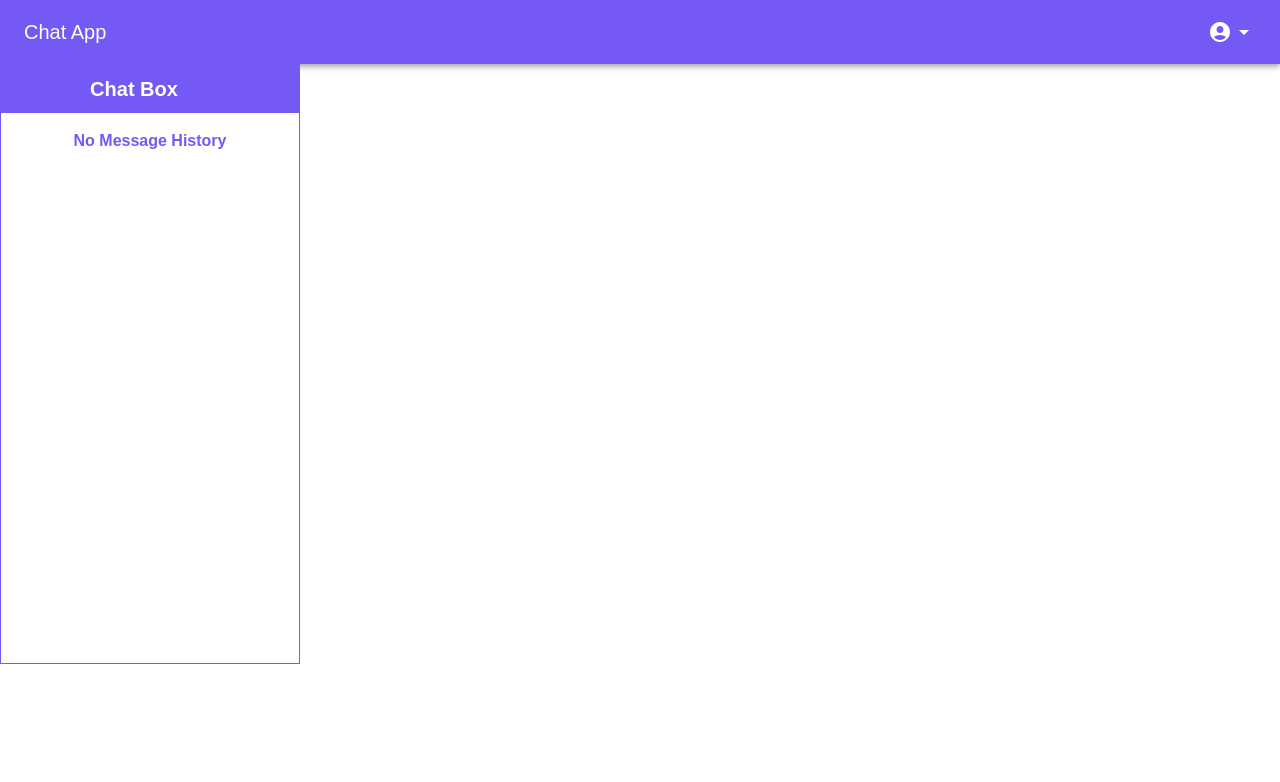
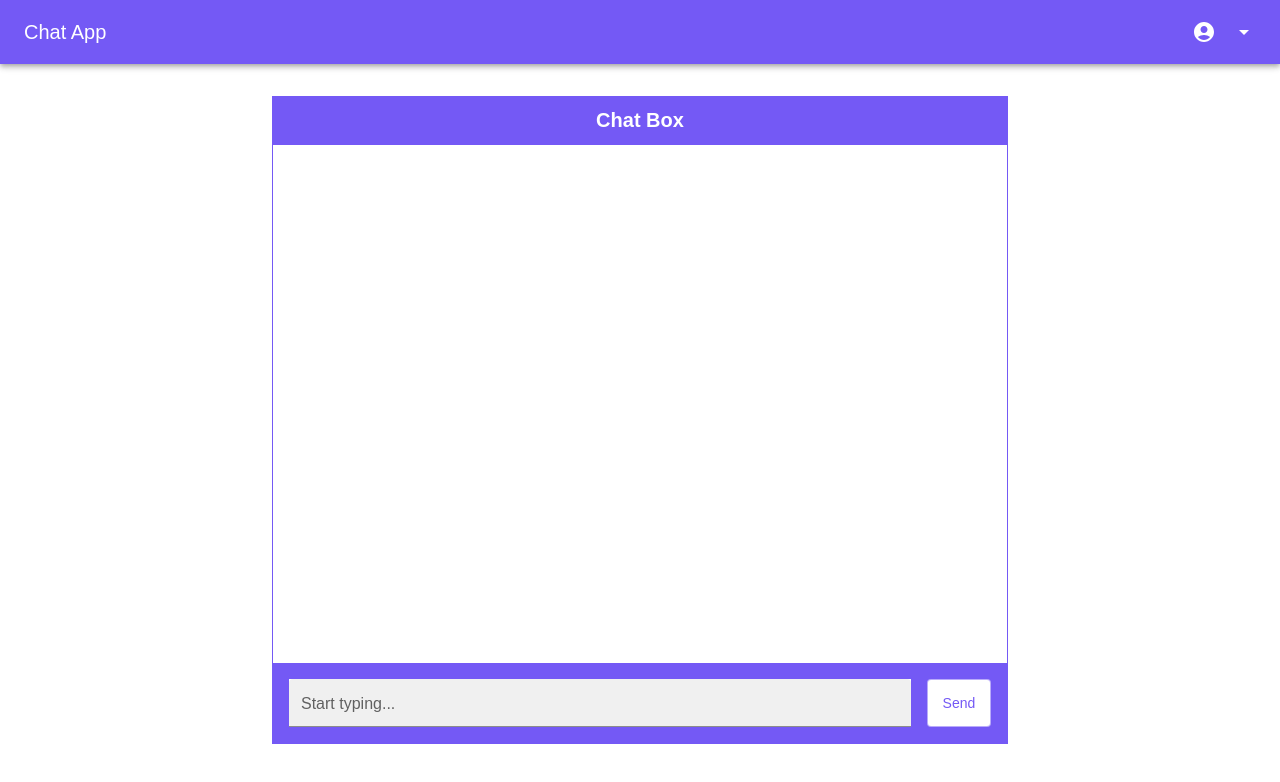
Before and after one commit to NnamdiAnyaele/simple-chat-app, a React (Create React App) app: page /dashboard in a window 1280 px wide. Shown: the top 782 px of the page. Built offline with nearby package versions, Linux system fonts and the light colour scheme.

Commit message:
feat: make chatbox functional
Made chatbox functtional, all users receive messages
almost immediately

```diff
--- a/src/App.js
+++ b/src/App.js
@@ -16,7 +16,7 @@ import "react-toastify/dist/ReactToastify.css";
 if (auth.authenticate()) {
 	const name = sessionStorage.getItem("name");
 	const userId = sessionStorage.getItem(TAB_ID_KEY);
-	const messages = JSON.parse(sessionStorage.getItem("messages")) || [];
+	const messages = JSON.parse(localStorage.getItem("messages")) || [];
 	store.dispatch(
 		loginSuccess({
 			name,
--- a/src/components/common/ChatBox.jsx
+++ b/src/components/common/ChatBox.jsx
@@ -1,10 +1,63 @@
 import { useState, useEffect, useRef } from "react";
-import { useSelector } from "react-redux";
+import { useSelector, useDispatch } from "react-redux";
 import Box from "@mui/material/Box";
 import Typography from "@mui/material/Typography";
-import IconButton from "@mui/material/IconButton";
 import TextField from "@mui/material/TextField";
-import ArrowBackIosIcon from "@mui/icons-material/ArrowBackIos";
+import Button from "@mui/material/Button";
+
+import { setMessage, updateMessage } from "../../slices/messageSlice";
+import { toast } from "react-toastify";
+
+const style = {
+	width: "46rem",
+	maxWidth: "46rem",
+};
+
+const headerStyle = {
+	p: "0.5rem",
+	backgroundColor: "primary.main",
+	display: "flex",
+	alignItems: "center",
+	justifyContent: "center",
+};
+
+const headerTextStyle = {
+	fontWeight: "bold",
+	textTransform: "capitalize",
+	color: "#fff",
+	margin: "0 auto",
+	textAlign: "center",
+};
+
+const mainContainerStyle = {
+	width: "100%",
+	height: "100%",
+	overflow: "auto",
+	display: "flex",
+	flexDirection: "column",
+	border: "1px solid #7459F5",
+};
+
+const noMessagesStyle = {
+	display: "flex",
+	justifyContent: "center",
+	alignItems: "Center",
+	height: "100%",
+	width: "100%",
+};
+
+const noMessageTextStyle = {
+	textTransform: "capitalize",
+	textAlign: "center",
+	fontWeight: "bold",
+};
+
+const mainMessageContainerStyle = {
+	flexGrow: 1,
+	display: "flex",
+	flexDirection: "column",
+	padding: "1rem",
+};
 
 const myMessageStyles = {
 	marginLeft: "auto",
@@ -20,8 +73,30 @@ const myMessageBodyStyles = {
 	color: "#fff",
 };
 
+const chatBoxFooterStyle = {
+	p: "1rem",
+	backgroundColor: "#7459F5",
+	display: "flex",
+};
+
+const formStyle = {
+	backgroundColor: "#fff",
+	mr: "1rem",
+	width: "90%",
+};
+
+const buttonStyle = {
+	textTransform: "capitalize",
+	backgroundColor: "#fff",
+	"&:hover": {
+		backgroundColor: "#fff",
+	},
+};
+
 const ChatBox = () => {
-	const { messages, user } = useSelector((state) => state.message);
+	const { user } = useSelector((state) => state.auth);
+	const { messages } = useSelector((state) => state.message);
+	const dispatch = useDispatch();
 
 	const [typedMessage, setTypedMessage] = useState("");
 
@@ -32,88 +107,53 @@ const ChatBox = () => {
 
 	useEffect(scrollToBottom, [messages]);
 
-	const handleSubmit = (event) => {};
+	const handleSubmit = (event) => {
+		event.preventDefault();
+		if (!typedMessage) {
+			toast.error("Please enter a message");
+			return;
+		}
+		dispatch(setMessage({ message: typedMessage, user }));
+		setTypedMessage("");
+	};
+
+	useEffect(() => {
+		const messagetUpdateInterval = setInterval(() => {
+			dispatch(updateMessage());
+		}, 1000);
+
+		return () => {
+			clearInterval(messagetUpdateInterval);
+		};
+	}, [dispatch]);
+
+	console.log({ messages });
 
 	return (
-		<Box
-			sx={{
-				height: "75vh",
-				maxWidth: "300px",
-				border: "1px solid #7459F5",
-			}}
-		>
-			<Box
-				sx={{
-					p: "0.5rem",
-					backgroundColor: "primary.main",
-					display: "flex",
-					alignItems: "center",
-					justifyContent: "center",
-				}}
-			>
-				<Typography
-					variant="h6"
-					color="primary"
-					sx={{
-						fontWeight: "bold",
-						textTransform: "capitalize",
-						color: "#fff",
-						margin: "0 auto",
-						textAlign: "center",
-					}}
-				>
+		<Box sx={style}>
+			<Box sx={headerStyle}>
+				<Typography variant="h6" color="primary" sx={headerTextStyle}>
 					chat box
 				</Typography>
-				<IconButton sx={{ visibility: "hidden" }}>
-					<ArrowBackIosIcon sx={{ color: "#fff", fontSize: "1rem" }} />
-				</IconButton>
 			</Box>
 
-			<Box
-				sx={{
-					display: "flex",
-					flexDirection: "column",
-					width: "100%",
-					padding: "1rem",
-					height: "100%",
-					overflow: "auto",
-				}}
-			>
+			<Box sx={mainContainerStyle}>
 				{messages?.length < 1 && (
-					<Box
-						sx={{
-							display: "flex",
-							justifyContent: "center",
-							alignItems: "Center",
-						}}
-					>
-						<Typography
-							variant="body1"
-							color="primary"
-							sx={{
-								textTransform: "capitalize",
-								textAlign: "center",
-								fontWeight: "bold",
-							}}
-						>
+					<Box sx={noMessagesStyle}>
+						<Typography variant="body1" color="primary" sx={noMessageTextStyle}>
 							no message history
 						</Typography>
 					</Box>
 				)}
 
-				<Box
-					sx={{
-						display: "flex",
-						flexDirection: "column",
-					}}
-				>
+				<Box sx={mainMessageContainerStyle}>
 					{messages?.map((item, index) => (
 						<Box
 							key={index}
 							sx={{
 								maxWidth: "70%",
 								marginBottom: "1rem",
-								// ...(userId === item.user.id && myMessageStyles),
+								...(user.userId === item.userId && myMessageStyles),
 							}}
 						>
 							<Box
@@ -123,34 +163,44 @@ const ChatBox = () => {
 									border: "1px solid #cccccc",
 									borderRadius: "14px 14px 14px 0",
 									padding: "0.5rem",
-									// ...(userId === item.user.id && myMessageBodyStyles),
+									...(user.userId === item.userId && myMessageBodyStyles),
 								}}
 							>
-								{item.plain_response}
+								{item.message}
 							</Box>
-							<Box>
+							{/* <Box>
 								<Typography variant="caption">{item.created_at}</Typography>
-							</Box>
+							</Box> */}
 						</Box>
 					))}
 					<div ref={messagesEndRef} />
-					{/* <Box
+				</Box>
+				<Box sx={chatBoxFooterStyle}>
+					<Box
 						component="form"
 						noValidate
 						autoComplete="off"
-						sx={{ width: "100%", mt: "auto" }}
+						sx={formStyle}
 						onSubmit={handleSubmit}
 					>
 						<TextField
-							id="outlined-basic"
-							label="Comment"
-							variant="outlined"
+							label="Start typing..."
+							variant="filled"
 							value={typedMessage}
 							onChange={(e) => setTypedMessage(e.target.value)}
 							fullWidth
-							placeholder="Write a comment..."
+							size="small"
 						/>
-					</Box> */}
+					</Box>
+
+					<Button
+						variant="outlined"
+						color="primary"
+						sx={buttonStyle}
+						onClick={handleSubmit}
+					>
+						send
+					</Button>
 				</Box>
 			</Box>
 		</Box>
--- a/src/components/common/Navbar.jsx
+++ b/src/components/common/Navbar.jsx
@@ -1,5 +1,5 @@
 import { useState } from "react";
-import { useDispatch } from "react-redux";
+import { useDispatch, useSelector } from "react-redux";
 import AppBar from "@mui/material/AppBar";
 import Box from "@mui/material/Box";
 import Toolbar from "@mui/material/Toolbar";
@@ -9,12 +9,12 @@ import MenuItem from "@mui/material/MenuItem";
 import Menu from "@mui/material/Menu";
 import ArrowDropDownIcon from "@mui/icons-material/ArrowDropDown";
 import AccountCircle from "@mui/icons-material/AccountCircle";
-import MoreIcon from "@mui/icons-material/MoreVert";
 
 import { logout } from "../../slices/authSlice";
 
 export default function Navbar() {
 	const dispatch = useDispatch();
+	const { user } = useSelector((state) => state.auth);
 
 	const [anchorEl, setAnchorEl] = useState(null);
 	const [mobileMoreAnchorEl, setMobileMoreAnchorEl] = useState(null);
@@ -33,10 +33,6 @@ export default function Navbar() {
 	const handleMenuClose = () => {
 		setAnchorEl(null);
 		handleMobileMenuClose();
-	};
-
-	const handleMobileMenuOpen = (event) => {
-		setMobileMoreAnchorEl(event.currentTarget);
 	};
 
 	const menuId = "primary-search-account-menu";
@@ -89,7 +85,7 @@ export default function Navbar() {
 						Chat App
 					</Typography>
 					<Box sx={{ flexGrow: 1 }} />
-					<Box sx={{ display: { xs: "none", md: "flex" } }}>
+					<Box>
 						<IconButton
 							size="large"
 							edge="end"
@@ -100,19 +96,13 @@ export default function Navbar() {
 							color="inherit"
 						>
 							<AccountCircle />
+							<Typography
+								variant="body2"
+								sx={{ fontWeight: 500, m: "0 0.5rem" }}
+							>
+								{user?.name}
+							</Typography>
 							<ArrowDropDownIcon />
-						</IconButton>
-					</Box>
-					<Box sx={{ display: { xs: "flex", md: "none" } }}>
-						<IconButton
-							size="large"
-							aria-label="show more"
-							aria-controls={mobileMenuId}
-							aria-haspopup="true"
-							onClick={handleMobileMenuOpen}
-							color="inherit"
-						>
-							<MoreIcon />
 						</IconButton>
 					</Box>
 				</Toolbar>
--- a/src/slices/messageSlice.js
+++ b/src/slices/messageSlice.js
@@ -9,16 +9,25 @@ const messageSlice = createSlice({
 	},
 	reducers: {
 		setMessage(state, action) {
-			const { message, userId, name } = action.payload;
-			state.messages = [...state.messages, { message, userId, name }];
-			sessionStorage.setItem("messages", JSON.stringify(state.messages));
+			const { message, user } = action.payload;
+			state.messages = [
+				...state.messages,
+				{ message, userId: user.userId, name: user.name },
+			];
+			localStorage.setItem("messages", JSON.stringify(state.messages));
 		},
 		recoverMesages(state, action) {
 			state.messages = action.payload;
 		},
+		updateMessage(state, action) {
+			const currentMessages = localStorage.getItem("messages");
+			const messages = JSON.parse(currentMessages);
+			state.messages = messages;
+		},
 	},
 });
 
-export const { setMessage, recoverMesages } = messageSlice.actions;
+export const { setMessage, recoverMesages, updateMessage } =
+	messageSlice.actions;
 
 export default messageSlice.reducer;
--- a/src/view/Pages/Dashboard.jsx
+++ b/src/view/Pages/Dashboard.jsx
@@ -3,11 +3,18 @@ import Box from "@mui/material/Box";
 import Navbar from "../../components/common/Navbar";
 import ChatBox from "../../components/common/ChatBox";
 
+const chatBoxContainerStyle = {
+	display: "flex",
+	justifyContent: "center",
+	mt: "2rem",
+	height: "75vh",
+};
+
 const Dashboard = () => {
 	return (
 		<Box>
 			<Navbar />
-			<Box>
+			<Box sx={chatBoxContainerStyle}>
 				<ChatBox />
 			</Box>
 		</Box>
--- a/src/view/Pages/Login.jsx
+++ b/src/view/Pages/Login.jsx
@@ -50,8 +50,6 @@ export default function LoginForm() {
 	const [error, setError] = useState({
 		name: "",
 	});
-
-	console.log({ error });
 
 	const handleChange = (event) => {
 		setUser({ ...user, [event.target.name]: event.target.value });
```
